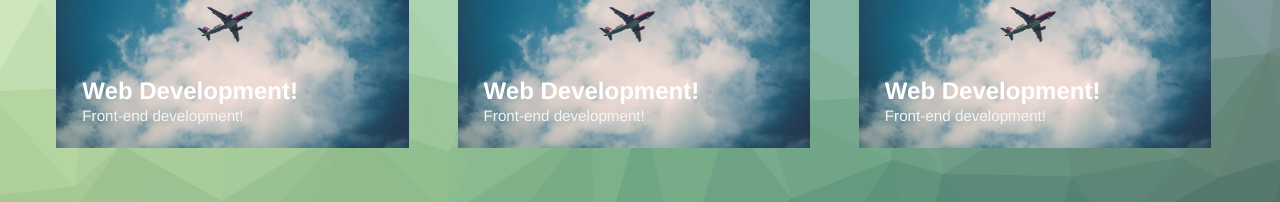
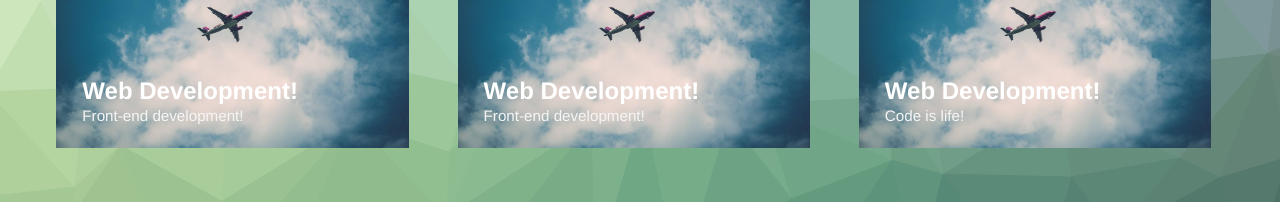
Before and after one commit to FreddyZhao/mikuyo, a Jekyll site: the page built from index.html, in a window 1280 px wide. Shown: the part 695-897 px from the top of the page. Built offline with Jekyll 4.4.1, drawn with Linux system fonts in a browser that asks for light colours.

Commit message:
Update 2017-01-23-Web.markdown

```diff
--- a/_posts/2017-01-23-Web.markdown
+++ b/_posts/2017-01-23-Web.markdown
@@ -1,6 +1,6 @@
 ---
 title:  "Web Development!"
-subtitle: "Front-end development!"
+subtitle: "Code is life!"
 author: "Charles"
 avatar: "img/authors/charles.png"
 image: "img/a.jpg"
```
